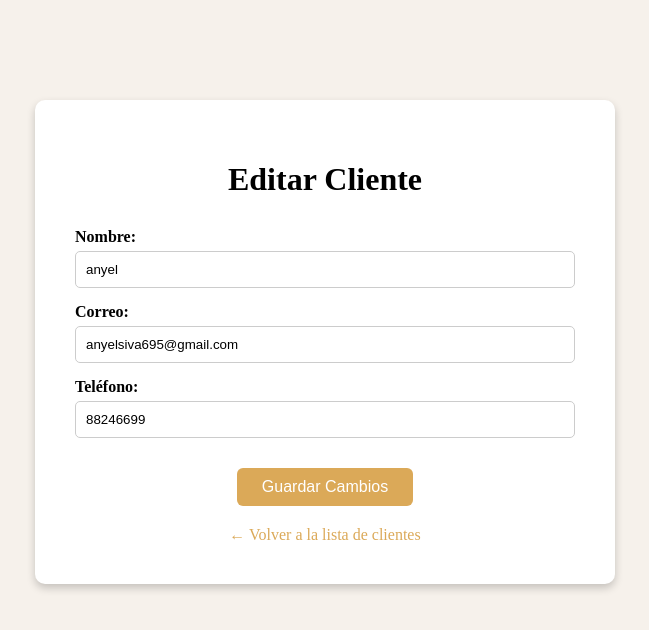
After one commit to Anyelpawer/Salon-Smart, a Flask app: page /editar_cliente/1 in a window 1280 px wide. The commit adds this page. Shown: the top 630 px of the page, without its empty margins (315-964 px from the left). Run offline with Flask 3, Linux system fonts and the light colour scheme; some web fonts are replaced.

Commit message:
modifique

```diff
--- a/app.py
+++ b/app.py
@@ -348,6 +348,38 @@ def productos_registrados():
     productos = Producto.query.all()
     return render_template('productos_registrados.html', productos=productos)
 
+@app.route('/editar_cliente/<int:id>', methods=['GET', 'POST'])
+def editar_cliente(id):
+    cliente = Cliente.query.get_or_404(id)
+    if request.method == 'POST':
+        cliente.nombre = request.form['nombre']
+        cliente.correo = request.form['correo']
+        cliente.telefono = request.form['telefono']
+        try:
+            db.session.commit()
+            flash('Cliente actualizado con éxito')
+            return redirect(url_for('clientes_registrados'))
+        except Exception as e:
+            db.session.rollback()
+            flash('Error al actualizar cliente')
+            print(e)
+    return render_template('editar_cliente.html', cliente=cliente)
+
+@app.route('/borrar_cliente/<int:id>')
+def borrar_cliente(id):
+    cliente = Cliente.query.get_or_404(id)
+    try:
+        db.session.delete(cliente)
+        db.session.commit()
+        flash('Cliente eliminado con éxito')
+    except Exception as e:
+        db.session.rollback()
+        flash('Error al borrar cliente')
+        print(e)
+    return redirect(url_for('clientes_registrados'))
+
+
+
 with app.app_context():
     db.create_all()
 
--- /dev/null
+++ b/templates/editar_cliente.html
@@ -0,0 +1,83 @@
+<!DOCTYPE html>
+<html>
+<head>
+    <title>Editar Cliente</title>
+    <link href="https://fonts.cdnfonts.com/css/the-seasons" rel="stylesheet">
+    <style>
+        body {
+            font-family: 'The Seasons', serif;
+            background: #f6f1eb;
+            margin: 0;
+            padding: 0;
+            text-align: center;
+        }
+        .contenedor {
+            background-color: #ffffff;
+            max-width: 500px;
+            margin: 100px auto;
+            padding: 40px;
+            box-shadow: 0 4px 8px rgba(0, 0, 0, 0.2);
+            border-radius: 10px;
+        }
+        h1 {
+            color: #000000;
+            margin-bottom: 30px;
+        }
+        label {
+            display: block;
+            margin-top: 15px;
+            font-weight: bold;
+            text-align: left;
+        }
+        input[type="text"], input[type="email"], input[type="tel"] {
+            width: 100%;
+            padding: 10px;
+            margin-top: 5px;
+            border-radius: 5px;
+            border: 1px solid #ccc;
+            box-sizing: border-box;
+        }
+        button {
+            margin-top: 30px;
+            padding: 10px 25px;
+            background-color: #dba958;
+            color: white;
+            border: none;
+            border-radius: 6px;
+            cursor: pointer;
+            font-size: 16px;
+        }
+        button:hover {
+            background-color: #9c7e4d;
+        }
+        a {
+            display: inline-block;
+            margin-top: 20px;
+            color: #dba958;
+            text-decoration: none;
+        }
+        a:hover {
+            text-decoration: underline;
+        }
+    </style>
+</head>
+<body>
+    <div class="contenedor">
+        <h1>Editar Cliente</h1>
+        <form method="POST">
+            <label for="nombre">Nombre:</label>
+            <input type="text" id="nombre" name="nombre" value="{{ cliente.nombre }}" required>
+
+            <label for="correo">Correo:</label>
+            <input type="email" id="correo" name="correo" value="{{ cliente.correo }}" required>
+
+            <label for="telefono">Teléfono:</label>
+            <input type="tel" id="telefono" name="telefono" value="{{ cliente.telefono }}" required>
+
+            <button type="submit">Guardar Cambios</button>
+        </form>
+
+        <a href="{{ url_for('clientes_registrados') }}">← Volver a la lista de clientes</a>
+    </div>
+</body>
+</html>
```
Also changed, not shown: templates/registrado.html (+18 -3 lines).
